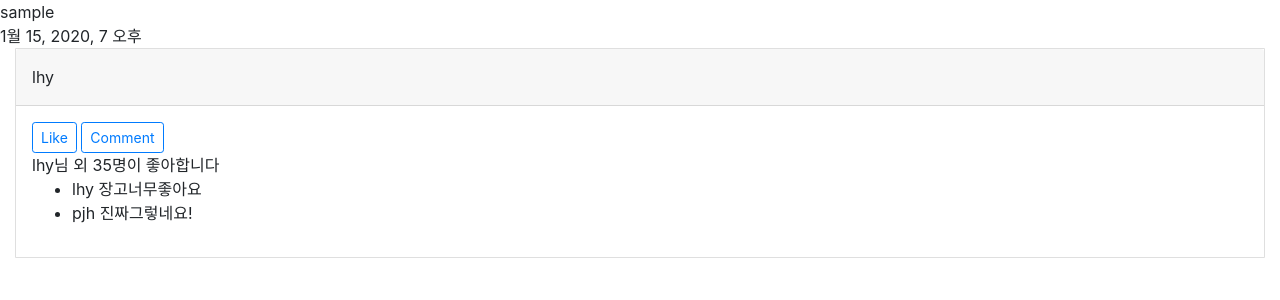
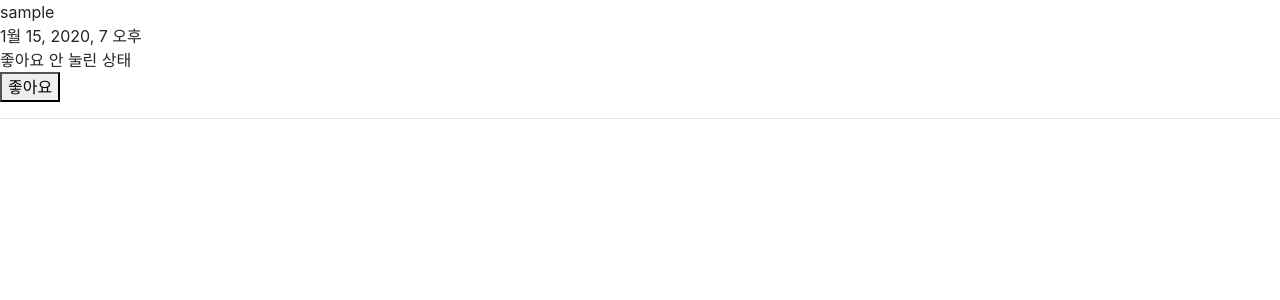
Before and after one commit to eunbiviakwon/Instagram, a Django app: page /posts/ in a window 1280 px wide. Shown: the top 300 px of the page. Run offline with Django 3.2, Linux system fonts and the light colour scheme; tables that the repository leaves empty hold one stand-in row (values such as "Sample post"); some libraries are stand-ins or nearby versions.

Commit message:
PostLike기능 구현

```diff
--- a/app/posts/urls.py
+++ b/app/posts/urls.py
@@ -4,5 +4,9 @@ from . import views
 
 app_name = 'posts'
 urlpatterns = [
+    # /posts/
     path('', views.post_list, name='post-list'),
+
+    # /posts/3/like/
+    path('<int:pk>/like/', views.post_like, name='post-like'),
 ]
--- a/app/posts/views.py
+++ b/app/posts/views.py
@@ -1,5 +1,5 @@
-from django.shortcuts import render
-from .models import Post
+from django.shortcuts import render, redirect
+from .models import Post, PostLike
 
 
 def post_list(request):
@@ -23,3 +23,33 @@ def post_list(request):
         'posts': posts,
     }
     return render(request, 'posts/post-list.html', context)
+
+
+def post_like(request, pk):
+    """
+    pk가 pk인 Post와 (변수명 post사용)
+    request.user로 전달되는 User (변수명 user사용)에 대해
+
+    1. PostLike(post=post, user=user)인 PostLike객체가 존재하는지 확인한다
+    2-1. 만약 해당 객체가 이미 있다면, 삭제한다
+    2-2. 만약 해당 객체가 없다면 새로 만든다
+    3. 완료 후 posts:post-list로 redirect한다
+
+    URL: /posts/<pk>/like/
+    """
+    post = Post.objects.get(pk=pk)
+    user = request.user
+    print('post:', post)
+    print('user:', user)
+
+    post_like_qs = PostLike.objects.filter(post=post, user=user)
+    # user, post에 해당하는 PostLike가 있는 경우
+    if post_like_qs.exists():
+        # 삭제
+        post_like_qs.delete()
+    # 없는 경우
+    else:
+        # 만든다
+        PostLike.objects.create(post=post, user=user)
+
+    return redirect('posts:post-list')
--- a/app/templates/posts/post-list.html
+++ b/app/templates/posts/post-list.html
@@ -4,26 +4,46 @@
     {% for post in posts %}
         <div>{{ post.author }}</div>
         <div>{{ post.created }}</div>
+        <!--
+            post_like에 POST요청을 보내는 Form구현
+            - input을 갖지 않음
+            - csrf_token만 추가 {# {% url %} #}
+            - 보내는 곳(action)에, url 태그를 적절히 활용
+              ex) /posts/1/like/
+                  /posts/2/like/
+              Post의 pk에 따라 위와 같은 URL을 동적으로 생성해야 함
+        -->
+{#        <form action="/posts/{{ post.pk }}/like/" method="POST">#}
+        <form action="{% url 'posts:post-like' pk=post.pk %}" method="POST">
+            {% csrf_token %}
+
+            <!--
+            사용가능한 변수
+            - user (User)
+            - post (Post)
+
+            Template에서의 메서드 콜
+             post.like_users.all() -> post.like_users.all
+              호출구문()을 제외해야 합니다
+
+            in operator
+            <변수> in <반복가능개체(QuerySet등)>
+            -> True/False를 반환
+
+            user와 post.like_users을 적절히 이용해서
+            현재 request.user가 이 Post의 like_users에 포함되는지를 검사해서
+            아래의 if/else/endif구문이 동작하도록 작성해본다
+
+            user.like_post_set를 이용해서 아래 조건문이 동작하도록 해본다
+            -->
+            {# {% if user in post.like_users.all %} #}
+            {% if post in user.like_post_set.all %}
+                <div>좋아요 눌린 상태</div>
+            {% else %}
+                <div>좋아요 안 눌린 상태</div>
+            {% endif %}
+            <button type="submit">좋아요</button>
+        </form>
+        <hr>
     {% endfor %}
-
-
-
-
-    <div class="container-fluid">
-        <div class="card" style="border-radius: 1px;">
-            <div class="card-header p-3">lhy</div>
-            <div class="card-body p-3">
-                <div class="btn-container">
-                    <button class="btn btn-sm btn-outline-primary">Like</button>
-                    <button class="btn btn-sm btn-outline-primary">Comment</button>
-                </div>
-
-                <div>lhy님 외 35명이 좋아합니다</div>
-                <ul class="comment-list">
-                    <li>lhy 장고너무좋아요</li>
-                    <li>pjh 진짜그렇네요!</li>
-                </ul>
-            </div>
-        </div>
-    </div>
 {% endblock %}
```
